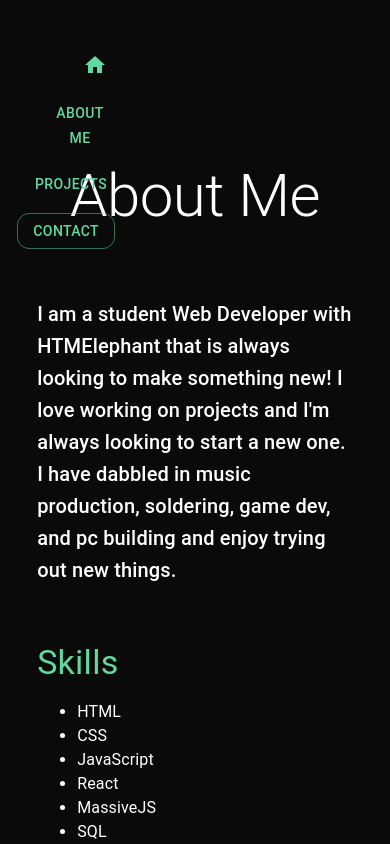
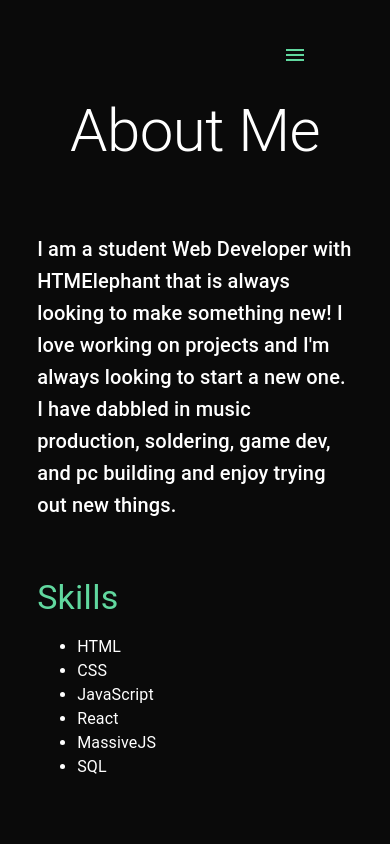
Before and after one commit to Naphrum/portfolio, a React (Create React App) app: page /about-me in a window 390 px wide. Shown: the top 844 px of the page. Built offline with nearby package versions, Linux system fonts and the light colour scheme.

Commit message:
Added responsive navbar

```diff
--- a/public/index.html
+++ b/public/index.html
@@ -24,7 +24,7 @@
       work correctly both with client-side routing and a non-root public URL.
       Learn how to configure a non-root public URL by running `npm run build`.
     -->
-    <title>React App</title>
+    <title>Nathan Van Orman</title>
   </head>
   <body>
     <noscript>You need to enable JavaScript to run this app.</noscript>
--- /dev/null
+++ b/src/components/CollapsedNavbar/CollapsedNavbar.js
@@ -0,0 +1,75 @@
+import React, { useState } from "react";
+import {
+  Drawer,
+  List,
+  ListItem,
+  ListItemText,
+  IconButton,
+  Grid,
+  Divider
+} from "@mui/material";
+import MenuIcon from "@mui/icons-material/Menu";
+import CloseIcon from "@mui/icons-material/Close";
+import { Link } from "react-router-dom";
+
+const CollapsedNavbar = () => {
+  const [openDrawer, setOpenDrawer] = useState(false);
+  return (
+    <>
+      <Drawer
+        anchor="top"
+        open={openDrawer}
+        onClose={() => setOpenDrawer(false)}
+        width="100vw"
+      >
+        <List justifyContent='center' alignItems='center'>
+          <ListItem onClick={() => setOpenDrawer(false)}>
+            <ListItemText>
+              <Link style={{textDecoration: "none", color: "#fff"}} path="/">HOME</Link>
+            </ListItemText>
+          </ListItem>
+          <Divider />
+          <ListItem onClick={() => setOpenDrawer(false)}>
+            <ListItemText>
+              <Link style={{textDecoration: "none", color: "#fff"}} path="/about-me">ABOUT ME</Link>
+            </ListItemText>
+          </ListItem>
+          <Divider />
+          <ListItem onClick={() => setOpenDrawer(false)}>
+            <ListItemText>
+              <Link style={{textDecoration: "none", color: "#fff"}} path="/projects">PROJECTS</Link>
+            </ListItemText>
+          </ListItem>
+          <Divider />
+          <ListItem onClick={() => setOpenDrawer(false)}>
+            <ListItemText>
+              <Link style={{textDecoration: "none", color: "#fff"}} path="/contact">CONTACT</Link>
+            </ListItemText>
+          </ListItem>
+          <Divider />
+          <ListItem onClick={() => setOpenDrawer(false)}>
+            <ListItemText>
+              <CloseIcon />
+            </ListItemText>
+          </ListItem>
+        </List>
+      </Drawer>
+      <Grid
+        container
+        padding="45px 75px"
+        direction="row"
+        justifyContent="flex-end"
+        alignItems="center"
+        height="88px"
+        spacing="10px"
+        marginBottom="15px"
+      >
+        <IconButton onClick={() => setOpenDrawer(!openDrawer)}>
+          <MenuIcon color="primary" />
+        </IconButton>
+      </Grid>
+    </>
+  );
+};
+
+export default CollapsedNavbar;
--- /dev/null
+++ b/src/components/CollapsedNavbar/index.js
@@ -0,0 +1,2 @@
+import CollapsedNavbar from './CollapsedNavbar'
+export default CollapsedNavbar;
--- a/src/components/Contact/Contact.js
+++ b/src/components/Contact/Contact.js
@@ -27,11 +27,13 @@ const Contact = () => {
       container
       spacing={{ xs: 3, md: 6 }}
       sx={{
-        "& .MuiTextField-root": { m: 1, width: "45ch" },
+        "& .MuiTextField-root": { m: 1, width: "35ch" },
+        overflow: "hidden"
       }}
       direction="column"
       justifyContent="center"
       alignItems="center"
+
     >
       <form ref={form} onSubmit={sendEmail}>
         <Grid item>
--- a/src/components/Navbar/Navbar.js
+++ b/src/components/Navbar/Navbar.js
@@ -1,20 +1,28 @@
 import React from "react";
-import { Grid, Button, IconButton } from "@mui/material";
+import { Grid, Button, IconButton, useTheme, useMediaQuery } from "@mui/material";
 import HomeIcon from "@mui/icons-material/Home";
 import { Link } from "react-router-dom";
+import CollapsedNavbar from "../CollapsedNavbar";
 
 const Navbar = () => {
+  const theme = useTheme();
+  const isMobile = useMediaQuery(theme.breakpoints.down("md"));
+
   return (
+    <>
+      {isMobile ? (
+        <CollapsedNavbar />
+      ) : (
         <Grid
           container
-      padding="45px"
-      paddingRight="275px"
+          padding="45px 275px"
           direction="row"
           justifyContent="flex-end"
           alignItems="center"
           height="88px"
           spacing="10px"
           marginBottom="80px"
+          xs={{ paddingRight: "25px"}}
         >
           <Grid item justifyContent="flex-start">
             <Link to="/">
@@ -39,6 +47,8 @@ const Navbar = () => {
             </Link>
           </Grid>
         </Grid>
+      )}
+    </>
   );
 };
 
--- a/src/themes/DarkThemeProvider.js
+++ b/src/themes/DarkThemeProvider.js
@@ -1,21 +1,29 @@
 import { ThemeProvider, createTheme } from "@mui/material/styles";
 import { CssBaseline } from "@mui/material";
 
-
 const theme = createTheme({
+  components: {
+    MuiDrawer: {
+      styleOverrides: {
+        paper: {
+          backgroundColor: "#03875b",
+        },
+      },
+    },
+  },
   palette: {
     mode: "dark",
 
     primary: {
-            main: '#61d89f',
+      main: "#61d89f",
     },
     secondary: {
-            main: '#d8619b'
+      main: "#d8619b",
     },
     background: {
-            default: '#0A0A0A',
-            paper: '#333333',
-        }
+      default: "#0A0A0A",
+      paper: "#333333",
+    },
   },
   shape: {
     borderRadius: 12,
@@ -23,9 +31,7 @@ const theme = createTheme({
   spacing: 4,
 });
 
-const DarkThemeProvider = ({
-  children,
-}) => {
+const DarkThemeProvider = ({ children }) => {
   return (
     <ThemeProvider theme={theme}>
       <CssBaseline />
```
Lines whose indentation alone changed are shown as unchanged.
